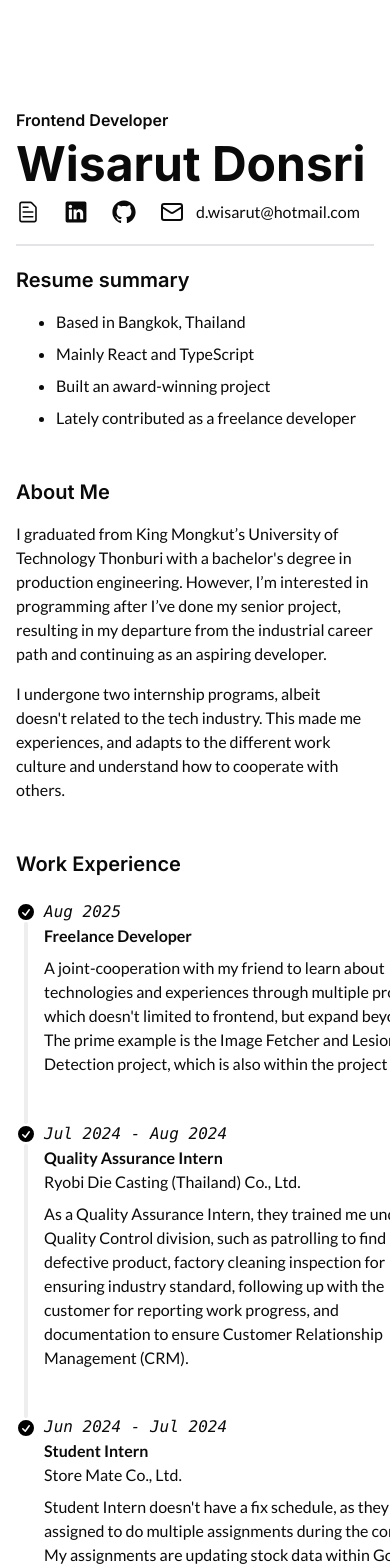
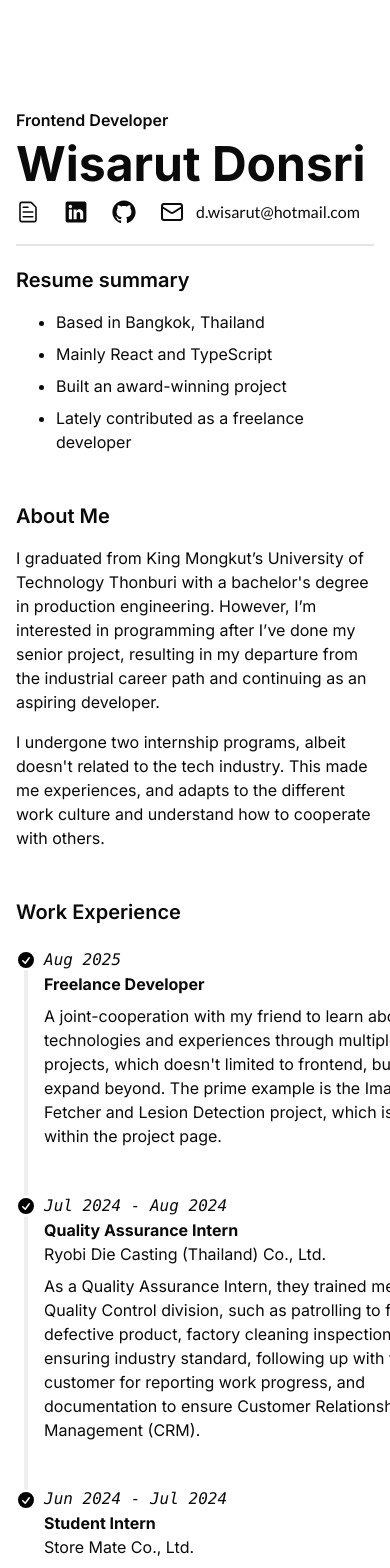
Before and after one commit to dwisarut/dwisarut-portfolio, a React (Vite) app: page / in a window 390 px wide. Shown: the top 1568 px of the page. Built offline with nearby package versions, Linux system fonts and the light colour scheme.

Commit message:
style: replace lato with inter font

```diff
--- a/src/components/Breadcrumbs.tsx
+++ b/src/components/Breadcrumbs.tsx
@@ -41,7 +41,7 @@ const Breadcrumbs = ({ allProjects = [] }: breadcrumbProp) => {
 
   return (
     <>
-      <div className="w-full breadcrumbs text-sm md:text-base text-zinc-700">
+      <div className="w-full breadcrumbs inter text-sm md:text-base text-zinc-700">
         <ul>
           {crumbs.map((item) => {
             const currPage = path.startsWith(item.href);
--- a/src/components/Landing.tsx
+++ b/src/components/Landing.tsx
@@ -82,7 +82,7 @@ const LandingPage = () => {
                   className="flex flex-row gap-3 w-fit h-fit"
                 >
                   <FileTextIcon className="icons" />
-                  <p className="underline lato hidden md:block">Resume</p>
+                  <p className="underline inter hidden md:block">Resume</p>
                 </Link>
                 <Link
                   to="https://www.linkedin.com/in/wisarut-donsri"
@@ -91,7 +91,7 @@ const LandingPage = () => {
                   className="flex flex-row gap-3 w-fit h-fit"
                 >
                   <LinkedInLogoIcon className="icons" />
-                  <p className="underline lato hidden md:block">LinkedIn</p>
+                  <p className="underline inter hidden md:block">LinkedIn</p>
                 </Link>
                 <Link
                   to="https://github.com/dwisarut"
@@ -100,7 +100,7 @@ const LandingPage = () => {
                   className="flex flex-row gap-3 w-fit h-fit"
                 >
                   <GitHubLogoIcon className="icons" />
-                  <p className="underline lato hidden md:block">Github</p>
+                  <p className="underline inter hidden md:block">Github</p>
                 </Link>
                 <div className="flex flex-row gap-3">
                   <Mail />
@@ -112,7 +112,7 @@ const LandingPage = () => {
 
               <div className="flex flex-col gap-4">
                 <h3 className="flex desc-text font-semibold">Resume summary</h3>
-                <ul className="list-disc space-y-2 pl-10 lato">
+                <ul className="list-disc space-y-2 pl-10 inter">
                   <li>Based in Bangkok, Thailand</li>
                   <li>Mainly React and TypeScript</li>
                   <li>Built an award-winning project</li>
@@ -127,14 +127,14 @@ const LandingPage = () => {
               About Me
             </h1>
             <Separator className="my-2" />
-            <p className="lato wrap-break-word">
+            <p className="inter wrap-break-word">
               I graduated from King Mongkut’s University of Technology Thonburi
               with a bachelor's degree in production engineering. However, I’m
               interested in programming after I’ve done my senior project,
               resulting in my departure from the industrial career path and
               continuing as an aspiring developer.
             </p>
-            <p className="lato wrap-break-word mt-4">
+            <p className="inter wrap-break-word mt-4">
               I undergone two internship programs, albeit doesn't related to the
               tech industry. This made me experiences, and adapts to the
               different work culture and understand how to cooperate with
@@ -171,7 +171,7 @@ const LandingPage = () => {
                 <CardHeader className="flex-1">
                   <div className="flex flex-col gap-4">
                     <CardTitle className="inter text-2xl">MedCheck</CardTitle>
-                    <CardDescription className="lato">
+                    <CardDescription className="inter">
                       Desktop medicine checker that guaranteed to saved disposal
                       cost, reduce operation time, and timely restock.
                     </CardDescription>
@@ -203,7 +203,7 @@ const LandingPage = () => {
                     <CardTitle className="inter text-2xl">
                       Lesion Detection
                     </CardTitle>
-                    <CardDescription className="lato">
+                    <CardDescription className="inter">
                       Automation script that process the image and highlight the
                       tumor and anomaly.
                     </CardDescription>
--- a/src/components/Project.tsx
+++ b/src/components/Project.tsx
@@ -131,7 +131,7 @@ const Project = () => {
                         <CardDescription className="font-semibold">
                           {proj.date}
                         </CardDescription>
-                        <CardDescription className="lato">
+                        <CardDescription className="inter">
                           Desktop medicine checker that guaranteed to saved
                           disposal cost, reduce operation time, and timely
                           restock.
--- a/src/components/ProjectDetail.tsx
+++ b/src/components/ProjectDetail.tsx
@@ -136,14 +136,14 @@ const ProjectDetail = () => {
           {project.tag.map((t) => (
             <span
               key={t}
-              className="px-2 py-1 text-xs rounded-full text-[hsl(0_0%_90%)] bg-black/80 border border-[hsl(0_0%_90%)]"
+              className="inter px-2 py-1 text-xs rounded-full text-[hsl(0_0%_90%)] bg-black/80 border border-[hsl(0_0%_90%)]"
             >
               {t}
             </span>
           ))}
         </div>
 
-        <div className="prose prose-lg max-w-none dark:prose-invert prose-hr:my-6 proseImg mt-6">
+        <div className="inter prose prose-lg max-w-none dark:prose-invert prose-hr:my-6 proseImg mt-6">
           {componentReady && <ProjectComponent key={project.slug} />}
         </div>
       </motion.div>
--- a/src/components/Work.tsx
+++ b/src/components/Work.tsx
@@ -60,9 +60,9 @@ const Work = () => {
                 }`}
               >
                 <time className="font-mono italic">{item.date}</time>
-                <div className="text-base font-bold">{item.role}</div>
-                <div className="text-base">{item.company}</div>
-                <div className="text-base mt-2 md:mt-3 w-100 sm:w-125 md:w-132">
+                <div className="text-base font-bold inter">{item.role}</div>
+                <div className="text-base inter">{item.company}</div>
+                <div className="text-base inter mt-2 md:mt-3 w-100 sm:w-125 md:w-132">
                   {item.desc}
                 </div>
               </div>
```
